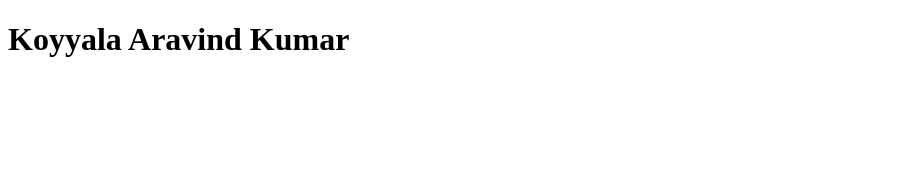
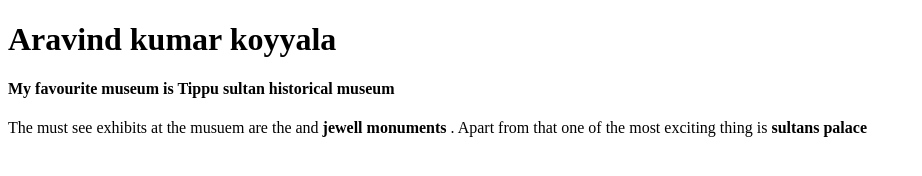
Before and after one commit to 44-563-Web-Apps-F22/44563-webapps-assignment-3-aravind999, a plain HTML site: page index.html in a window 1280 px wide. Shown: the whole page, without its empty margins (0-922 px from the left). Drawn offline with Linux system fonts and the light colour scheme.

Commit message:
added index.html fiel

```diff
--- a/index.html
+++ b/index.html
@@ -2,12 +2,12 @@
 <html>
     <head>
         <title>
-            First HTML file in LAB3
+            First Htmml Assignment
         </title>
+        <body>
+            <h1>  Aravind kumar koyyala  </h1>
+            <h4> My favourite museum  is Tippu sultan historical museum </h4>
+            <p> The must see exhibits at the musuem are the  and <b>jewell monuments</b> . Apart from that one of the most exciting thing is <b> sultans palace </b>  </p>
+        </body>
     </head>
-    <body>
-        <h1>
-            Koyyala Aravind Kumar
-        </h1>
-    </body>
 </html>
```
Also changed, not shown: 3 other files.
